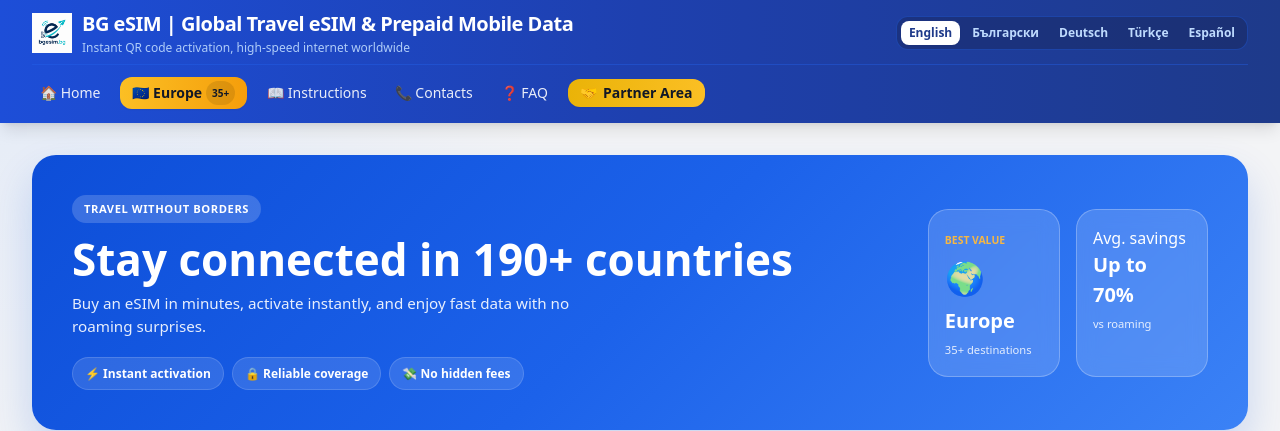
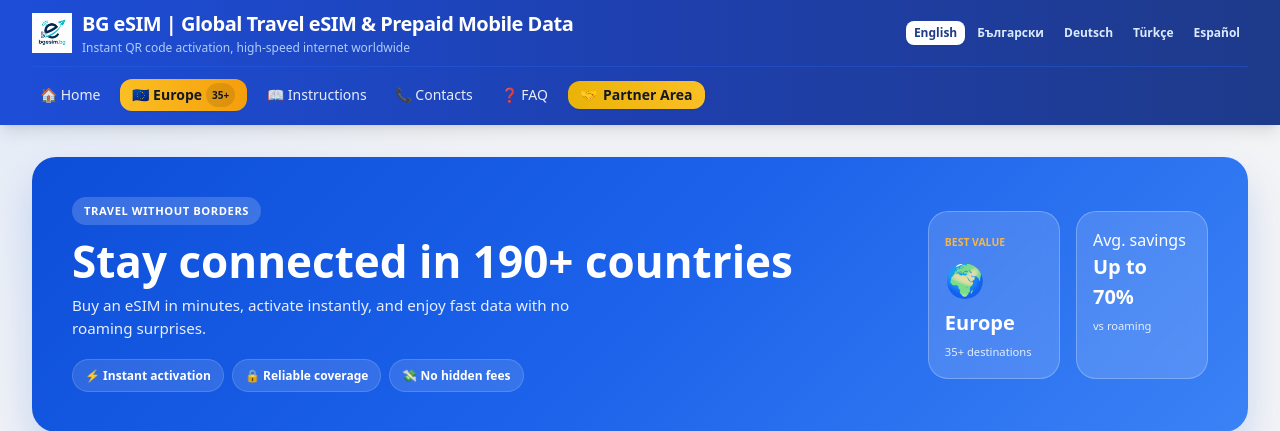
Before and after one commit to VioletaGeorgieva-dev/bgesim, a FastAPI app: page / in a window 1280 px wide. Shown: the top 431 px of the page. Run offline with FastAPI, Linux system fonts and the light colour scheme; parts of the project's set-up code (start-up, migrations or seed data) failed here and were passed over; some libraries are stand-ins or nearby versions.

Commit message:
Update header and navigation layout in index.html

```diff
--- a/app/templates/index.html
+++ b/app/templates/index.html
@@ -26,8 +26,8 @@
 <header class="bg-gradient-to-r from-blue-700 via-blue-800 to-blue-900 text-white shadow-lg sticky top-0 z-50 w-full">
     <div class="max-w-7xl mx-auto px-3 sm:px-6 lg:px-8 py-2.5">
 
-        <!-- ГОРЕН РЕД: Лого и Езици за мобилни -->
-        <div class="flex items-center justify-between pb-2 gap-2">
+        <!-- ГОРЕН РЕД: Лого и Слоган -->
+        <div class="flex items-center justify-between pb-2.5 gap-2 border-b border-blue-600/40">
             <a href="/" class="flex items-center gap-2.5 shrink-0">
                 <img src="/static/images/logo.png" alt="{{ t.site_title }}" class="h-8 sm:h-10 w-auto object-contain">
                 <div>
@@ -36,20 +36,20 @@
                 </div>
             </a>
 
-            <!-- Превключвател на езици (винаги видим на телефона горе вдясно) -->
-            <div class="flex items-center gap-1 bg-blue-950/40 p-1 rounded-xl border border-blue-600/40">
+            <!-- Всички езици горе вдясно (с хоризонтален скрол на телефон, за да се събират сигурно) -->
+            <div class="flex items-center gap-1 overflow-x-auto py-1">
                 {% for code, label in supported_langs.items() %}
                 <a href="{{ lang_urls[code] }}"
-                   class="px-2 py-1 rounded-lg text-[10px] sm:text-xs font-extrabold transition whitespace-nowrap
-                   {% if lang == code %}bg-white text-blue-900 shadow-sm{% else %}text-blue-200 hover:text-white{% endif %}">
+                   class="px-2 py-1 rounded-lg text-xs font-bold transition whitespace-nowrap
+                   {% if lang == code %}bg-white text-blue-900 shadow-sm{% else %}text-blue-100 hover:bg-blue-700/60{% endif %}">
                     {{ label }}
                 </a>
                 {% endfor %}
             </div>
         </div>
 
-        <!-- ДОЛЕН РЕД: Всички навигационни линкове (С хоризонтален скрол на телефон) -->
-        <div class="border-t border-blue-600/40 pt-2 overflow-x-auto">
+        <!-- ДОЛЕН РЕД: Всички навигационни линкове -->
+        <div class="pt-2 overflow-x-auto">
             <nav class="flex items-center gap-3 text-xs sm:text-sm font-medium whitespace-nowrap py-1">
                 <a href="/" class="text-white/90 hover:text-white transition px-2 py-1 rounded-lg hover:bg-blue-700/50">🏠 Home</a>
                 <a href="/europe" class="inline-flex items-center gap-1 px-3 py-1 rounded-xl bg-gradient-to-r from-amber-400 to-amber-500 hover:from-amber-500 hover:to-amber-600 text-gray-900 font-bold shadow-sm transition">
```
